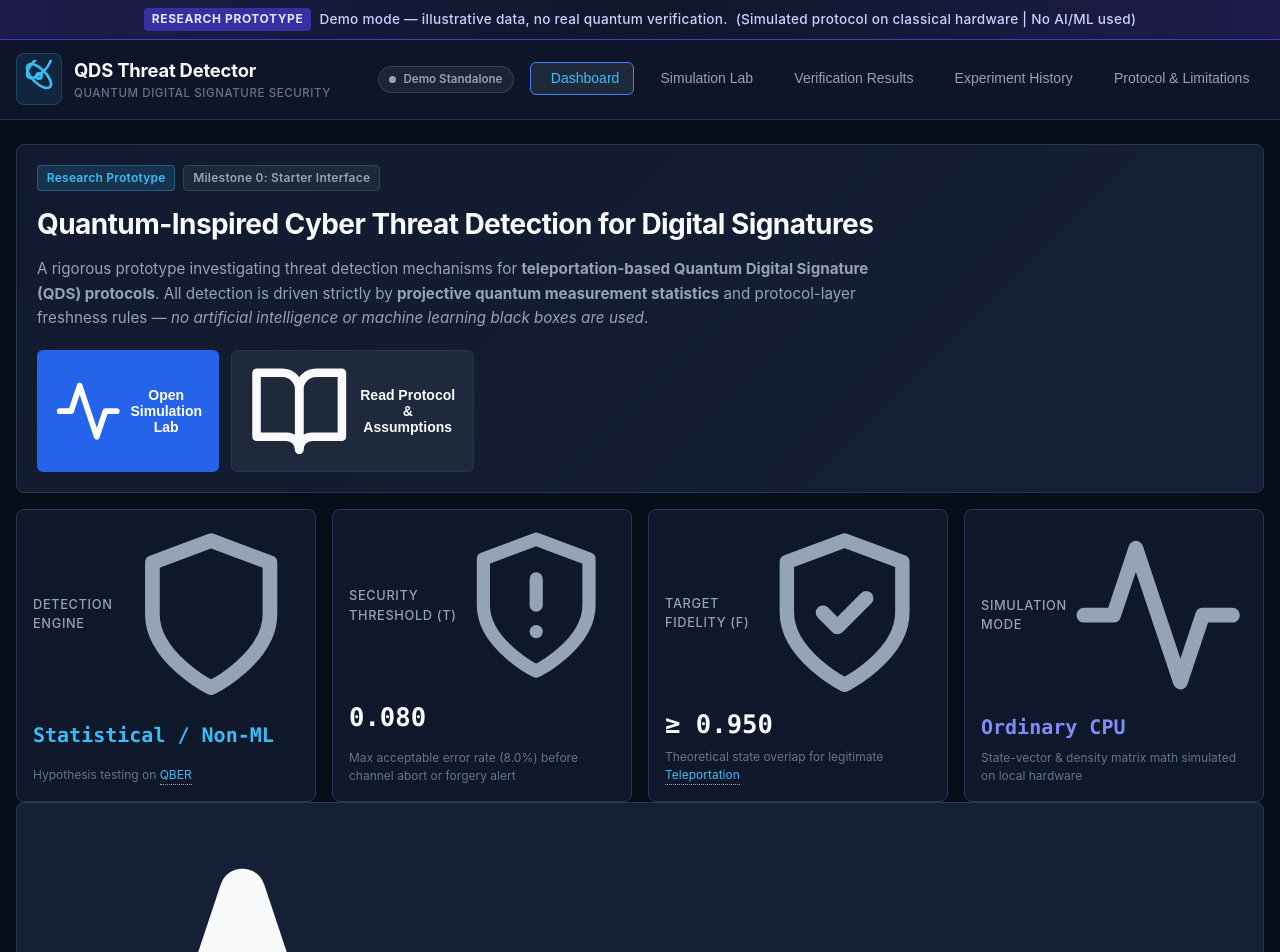
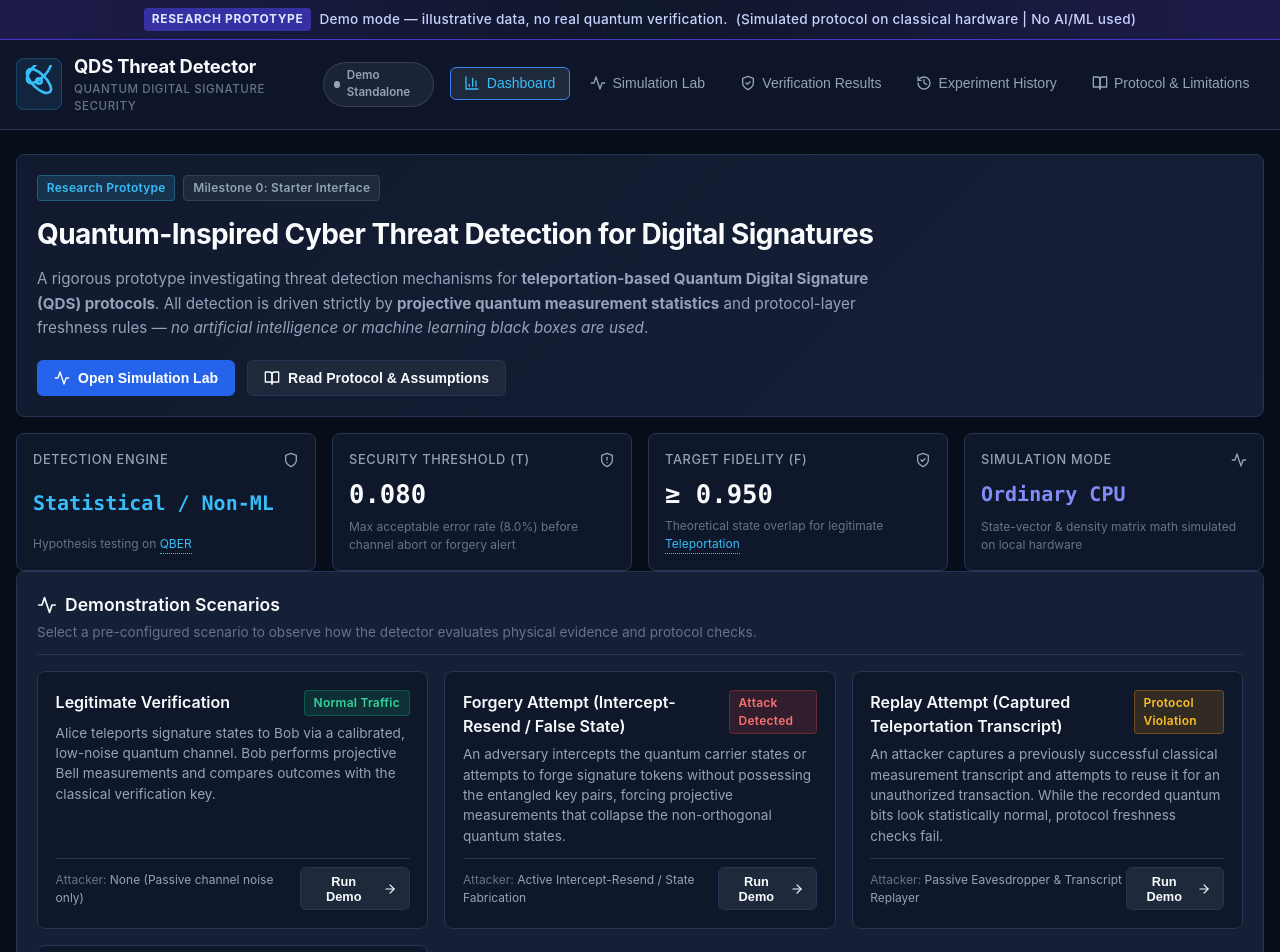
Before and after one commit to rudra786867/quantum-threat-detection, a React (Vite) app in the folder frontend/: page / in a window 1280 px wide. Shown: the top 952 px of the page. Built offline with nearby package versions, Linux system fonts and the light colour scheme; no server answers; the HTML template or start-up script is replaced by a standard one.

Commit message:
fix(ui): enforce strict SVG icon sizing and button alignment

```diff
--- a/frontend/src/components/Icons.jsx
+++ b/frontend/src/components/Icons.jsx
@@ -1,55 +1,55 @@
 import React from 'react';
 
-export const Shield = ({ className = "w-4 h-4", ...props }) => (
-  <svg className={className} viewBox="0 0 24 24" fill="none" stroke="currentColor" strokeWidth="2" strokeLinecap="round" strokeLinejoin="round" {...props}>
+export const Shield = ({ className = "w-4 h-4", width = 16, height = 16, ...props }) => (
+  <svg width={width} height={height} className={className} viewBox="0 0 24 24" fill="none" stroke="currentColor" strokeWidth="2" strokeLinecap="round" strokeLinejoin="round" {...props}>
     <path d="M12 22s8-4 8-10V5l-8-3-8 3v7c0 6 8 10 8 10z" />
   </svg>
 );
 
-export const ShieldCheck = ({ className = "w-4 h-4", ...props }) => (
-  <svg className={className} viewBox="0 0 24 24" fill="none" stroke="currentColor" strokeWidth="2" strokeLinecap="round" strokeLinejoin="round" {...props}>
+export const ShieldCheck = ({ className = "w-4 h-4", width = 16, height = 16, ...props }) => (
+  <svg width={width} height={height} className={className} viewBox="0 0 24 24" fill="none" stroke="currentColor" strokeWidth="2" strokeLinecap="round" strokeLinejoin="round" {...props}>
     <path d="M12 22s8-4 8-10V5l-8-3-8 3v7c0 6 8 10 8 10z" />
     <path d="m9 12 2 2 4-4" />
   </svg>
 );
 
-export const ShieldAlert = ({ className = "w-4 h-4", ...props }) => (
-  <svg className={className} viewBox="0 0 24 24" fill="none" stroke="currentColor" strokeWidth="2" strokeLinecap="round" strokeLinejoin="round" {...props}>
+export const ShieldAlert = ({ className = "w-4 h-4", width = 16, height = 16, ...props }) => (
+  <svg width={width} height={height} className={className} viewBox="0 0 24 24" fill="none" stroke="currentColor" strokeWidth="2" strokeLinecap="round" strokeLinejoin="round" {...props}>
     <path d="M12 22s8-4 8-10V5l-8-3-8 3v7c0 6 8 10 8 10z" />
     <path d="M12 8v4" />
     <path d="M12 16h.01" />
   </svg>
 );
 
-export const Play = ({ className = "w-4 h-4", ...props }) => (
-  <svg className={className} viewBox="0 0 24 24" fill="none" stroke="currentColor" strokeWidth="2" strokeLinecap="round" strokeLinejoin="round" {...props}>
-    <polygon points="5 3 19 12 5 21 5 3" />
+export const Play = ({ className = "w-4 h-4", width = 16, height = 16, ...props }) => (
+  <svg width={width} height={height} className={className} viewBox="0 0 24 24" fill="currentColor" stroke="currentColor" strokeWidth="1" strokeLinecap="round" strokeLinejoin="round" {...props}>
+    <polygon points="6 3 20 12 6 21 6 3" />
   </svg>
 );
 
-export const Activity = ({ className = "w-4 h-4", ...props }) => (
-  <svg className={className} viewBox="0 0 24 24" fill="none" stroke="currentColor" strokeWidth="2" strokeLinecap="round" strokeLinejoin="round" {...props}>
+export const Activity = ({ className = "w-4 h-4", width = 16, height = 16, ...props }) => (
+  <svg width={width} height={height} className={className} viewBox="0 0 24 24" fill="none" stroke="currentColor" strokeWidth="2" strokeLinecap="round" strokeLinejoin="round" {...props}>
     <polyline points="22 12 18 12 15 21 9 3 6 12 2 12" />
   </svg>
 );
 
-export const History = ({ className = "w-4 h-4", ...props }) => (
-  <svg className={className} viewBox="0 0 24 24" fill="none" stroke="currentColor" strokeWidth="2" strokeLinecap="round" strokeLinejoin="round" {...props}>
+export const History = ({ className = "w-4 h-4", width = 16, height = 16, ...props }) => (
+  <svg width={width} height={height} className={className} viewBox="0 0 24 24" fill="none" stroke="currentColor" strokeWidth="2" strokeLinecap="round" strokeLinejoin="round" {...props}>
     <path d="M3 12a9 9 0 1 0 9-9 9.75 9.75 0 0 0-6.74 2.74L3 8" />
     <path d="M3 3v5h5" />
     <path d="M12 7v5l4 2" />
   </svg>
 );
 
-export const BookOpen = ({ className = "w-4 h-4", ...props }) => (
-  <svg className={className} viewBox="0 0 24 24" fill="none" stroke="currentColor" strokeWidth="2" strokeLinecap="round" strokeLinejoin="round" {...props}>
+export const BookOpen = ({ className = "w-4 h-4", width = 16, height = 16, ...props }) => (
+  <svg width={width} height={height} className={className} viewBox="0 0 24 24" fill="none" stroke="currentColor" strokeWidth="2" strokeLinecap="round" strokeLinejoin="round" {...props}>
     <path d="M2 3h6a4 4 0 0 1 4 4v14a3 3 0 0 0-3-3H2z" />
     <path d="M22 3h-6a4 4 0 0 0-4 4v14a3 3 0 0 1 3-3h7z" />
   </svg>
 );
 
-export const BarChart3 = ({ className = "w-4 h-4", ...props }) => (
-  <svg className={className} viewBox="0 0 24 24" fill="none" stroke="currentColor" strokeWidth="2" strokeLinecap="round" strokeLinejoin="round" {...props}>
+export const BarChart3 = ({ className = "w-4 h-4", width = 16, height = 16, ...props }) => (
+  <svg width={width} height={height} className={className} viewBox="0 0 24 24" fill="none" stroke="currentColor" strokeWidth="2" strokeLinecap="round" strokeLinejoin="round" {...props}>
     <path d="M3 3v18h18" />
     <path d="M18 17V9" />
     <path d="M13 17V5" />
@@ -57,24 +57,24 @@ export const BarChart3 = ({ className = "w-4 h-4", ...props }) => (
   </svg>
 );
 
-export const Info = ({ className = "w-4 h-4", ...props }) => (
-  <svg className={className} viewBox="0 0 24 24" fill="none" stroke="currentColor" strokeWidth="2" strokeLinecap="round" strokeLinejoin="round" {...props}>
+export const Info = ({ className = "w-4 h-4", width = 16, height = 16, ...props }) => (
+  <svg width={width} height={height} className={className} viewBox="0 0 24 24" fill="none" stroke="currentColor" strokeWidth="2" strokeLinecap="round" strokeLinejoin="round" {...props}>
     <circle cx="12" cy="12" r="10" />
     <path d="M12 16v-4" />
     <path d="M12 8h.01" />
   </svg>
 );
 
-export const AlertTriangle = ({ className = "w-4 h-4", ...props }) => (
-  <svg className={className} viewBox="0 0 24 24" fill="none" stroke="currentColor" strokeWidth="2" strokeLinecap="round" strokeLinejoin="round" {...props}>
+export const AlertTriangle = ({ className = "w-4 h-4", width = 16, height = 16, ...props }) => (
+  <svg width={width} height={height} className={className} viewBox="0 0 24 24" fill="none" stroke="currentColor" strokeWidth="2" strokeLinecap="round" strokeLinejoin="round" {...props}>
     <path d="m21.73 18-8-14a2 2 0 0 0-3.48 0l-8 14A2 2 0 0 0 4 21h16a2 2 0 0 0 1.73-3Z" />
     <path d="M12 9v4" />
     <path d="M12 17h.01" />
   </svg>
 );
 
-export const RefreshCw = ({ className = "w-4 h-4", ...props }) => (
-  <svg className={className} viewBox="0 0 24 24" fill="none" stroke="currentColor" strokeWidth="2" strokeLinecap="round" strokeLinejoin="round" {...props}>
+export const RefreshCw = ({ className = "w-4 h-4", width = 16, height = 16, ...props }) => (
+  <svg width={width} height={height} className={className} viewBox="0 0 24 24" fill="none" stroke="currentColor" strokeWidth="2" strokeLinecap="round" strokeLinejoin="round" {...props}>
     <path d="M3 12a9 9 0 0 1 9-9 9.75 9.75 0 0 1 6.74 2.74L21 8" />
     <path d="M21 3v5h-5" />
     <path d="M21 12a9 9 0 0 1-9 9 9.75 9.75 0 0 1-6.74-2.74L3 16" />
@@ -82,38 +82,38 @@ export const RefreshCw = ({ className = "w-4 h-4", ...props }) => (
   </svg>
 );
 
-export const CheckCircle = ({ className = "w-4 h-4", ...props }) => (
-  <svg className={className} viewBox="0 0 24 24" fill="none" stroke="currentColor" strokeWidth="2" strokeLinecap="round" strokeLinejoin="round" {...props}>
+export const CheckCircle = ({ className = "w-4 h-4", width = 16, height = 16, ...props }) => (
+  <svg width={width} height={height} className={className} viewBox="0 0 24 24" fill="none" stroke="currentColor" strokeWidth="2" strokeLinecap="round" strokeLinejoin="round" {...props}>
     <circle cx="12" cy="12" r="10" />
     <path d="m9 12 2 2 4-4" />
   </svg>
 );
 
-export const XCircle = ({ className = "w-4 h-4", ...props }) => (
-  <svg className={className} viewBox="0 0 24 24" fill="none" stroke="currentColor" strokeWidth="2" strokeLinecap="round" strokeLinejoin="round" {...props}>
+export const XCircle = ({ className = "w-4 h-4", width = 16, height = 16, ...props }) => (
+  <svg width={width} height={height} className={className} viewBox="0 0 24 24" fill="none" stroke="currentColor" strokeWidth="2" strokeLinecap="round" strokeLinejoin="round" {...props}>
     <circle cx="12" cy="12" r="10" />
     <path d="m15 9-6 6" />
     <path d="m9 9 6 6" />
   </svg>
 );
 
-export const Atom = ({ className = "w-4 h-4", ...props }) => (
-  <svg className={className} viewBox="0 0 24 24" fill="none" stroke="currentColor" strokeWidth="2" strokeLinecap="round" strokeLinejoin="round" {...props}>
+export const Atom = ({ className = "w-4 h-4", width = 24, height = 24, ...props }) => (
+  <svg width={width} height={height} className={className} viewBox="0 0 24 24" fill="none" stroke="currentColor" strokeWidth="2" strokeLinecap="round" strokeLinejoin="round" {...props}>
     <circle cx="12" cy="12" r="2" />
     <path d="M20.2 20.2c2.04-2.03.02-7.36-4.5-11.9-4.54-4.52-9.87-6.54-11.9-4.5-2.04 2.03-.02 7.36 4.5 11.9 4.54 4.52 9.87 6.54 11.9 4.5Z" />
     <path d="M15.7 8.3c4.52-4.54 6.54-9.87 4.5-11.9-2.03-2.04-7.36-.02-11.9 4.5-4.52 4.54-6.54 9.87-4.5 11.9 2.03 2.04 7.36.02 11.9-4.5Z" />
   </svg>
 );
 
-export const ArrowRight = ({ className = "w-4 h-4", ...props }) => (
-  <svg className={className} viewBox="0 0 24 24" fill="none" stroke="currentColor" strokeWidth="2" strokeLinecap="round" strokeLinejoin="round" {...props}>
+export const ArrowRight = ({ className = "w-4 h-4", width = 16, height = 16, ...props }) => (
+  <svg width={width} height={height} className={className} viewBox="0 0 24 24" fill="none" stroke="currentColor" strokeWidth="2" strokeLinecap="round" strokeLinejoin="round" {...props}>
     <path d="M5 12h14" />
     <path d="m12 5 7 7-7 7" />
   </svg>
 );
 
-export const ArrowLeftRight = ({ className = "w-4 h-4", ...props }) => (
-  <svg className={className} viewBox="0 0 24 24" fill="none" stroke="currentColor" strokeWidth="2" strokeLinecap="round" strokeLinejoin="round" {...props}>
+export const ArrowLeftRight = ({ className = "w-4 h-4", width = 16, height = 16, ...props }) => (
+  <svg width={width} height={height} className={className} viewBox="0 0 24 24" fill="none" stroke="currentColor" strokeWidth="2" strokeLinecap="round" strokeLinejoin="round" {...props}>
     <path d="m16 3 4 4-4 4" />
     <path d="M20 7H4" />
     <path d="m8 21-4-4 4-4" />
@@ -121,8 +121,8 @@ export const ArrowLeftRight = ({ className = "w-4 h-4", ...props }) => (
   </svg>
 );
 
-export const Lock = ({ className = "w-4 h-4", ...props }) => (
-  <svg className={className} viewBox="0 0 24 24" fill="none" stroke="currentColor" strokeWidth="2" strokeLinecap="round" strokeLinejoin="round" {...props}>
+export const Lock = ({ className = "w-4 h-4", width = 16, height = 16, ...props }) => (
+  <svg width={width} height={height} className={className} viewBox="0 0 24 24" fill="none" stroke="currentColor" strokeWidth="2" strokeLinecap="round" strokeLinejoin="round" {...props}>
     <rect width="18" height="11" x="3" y="11" rx="2" ry="2" />
     <path d="M7 11V7a5 5 0 0 1 10 0v4" />
   </svg>
--- a/frontend/src/index.css
+++ b/frontend/src/index.css
@@ -479,3 +479,27 @@ code, pre, .font-mono {
 }
 
 /* hello i am adarsh */
+/* Icon Size Constraints */
+svg {
+  flex-shrink: 0;
+}
+svg.w-3\.5 {
+  width: 0.875rem !important;
+  height: 0.875rem !important;
+}
+svg.w-4 {
+  width: 1rem !important;
+  height: 1rem !important;
+}
+svg.w-5 {
+  width: 1.25rem !important;
+  height: 1.25rem !important;
+}
+svg.w-10 {
+  width: 2.5rem !important;
+  height: 2.5rem !important;
+}
+.btn svg {
+  display: inline-block;
+  vertical-align: middle;
+}
```
